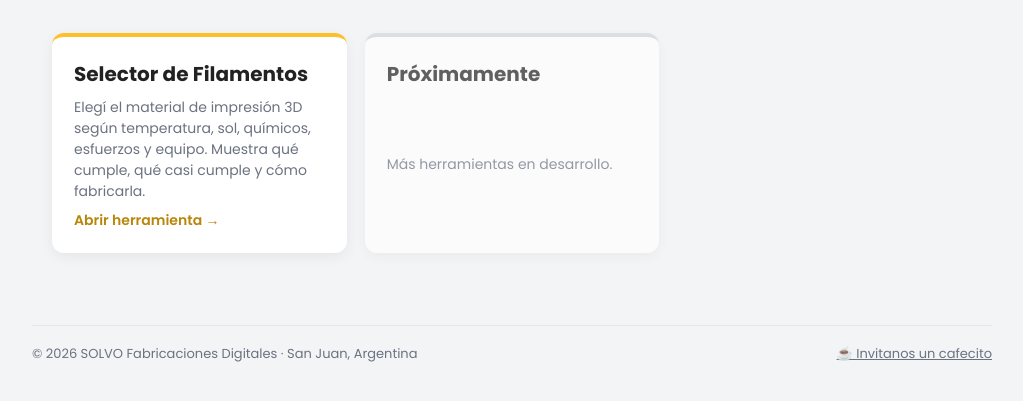
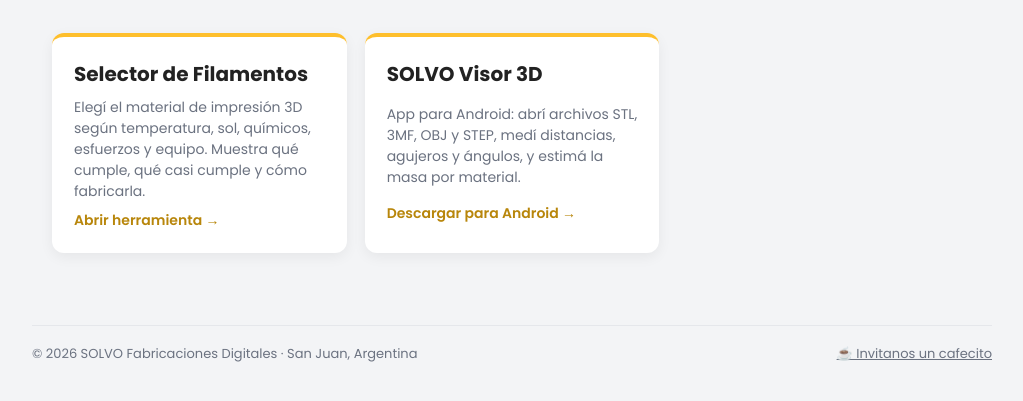
Before and after one commit to solvo-herramientas/solvo-herramientas.github.io, a plain HTML site: page index.html in a window 1280 px wide. Shown: the part 249-650 px from the top of the page, without its empty margins (128-1151 px from the left). Drawn offline with Linux system fonts and the light colour scheme.

Commit message:
Add files via upload

```diff
--- a/index.html
+++ b/index.html
@@ -50,10 +50,11 @@
       <p>Elegí el material de impresión 3D según temperatura, sol, químicos, esfuerzos y equipo. Muestra qué cumple, qué casi cumple y cómo fabricarla.</p>
       <span>Abrir herramienta →</span>
     </a>
-    <div class="tool soon">
-      <h2>Próximamente</h2>
-      <p>Más herramientas en desarrollo.</p>
-    </div>
+    <a class="tool" href="https://solvo.ar/visor-3d/">
+      <h2>SOLVO Visor 3D</h2>
+      <p>App para Android: abrí archivos STL, 3MF, OBJ y STEP, medí distancias, agujeros y ángulos, y estimá la masa por material.</p>
+      <span>Descargar para Android →</span>
+    </a>
   </div>
 </main>
 <footer><div class="in">
```
